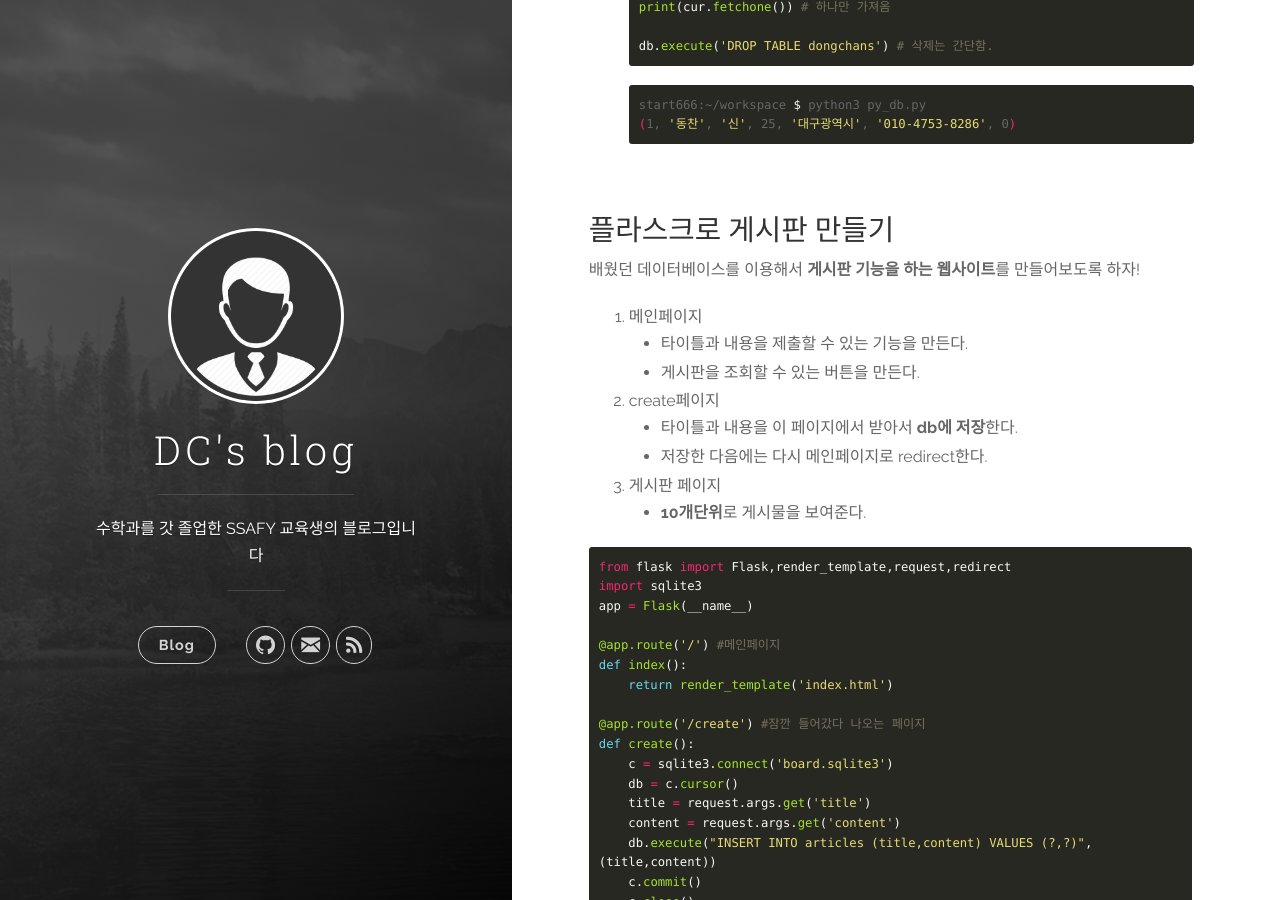
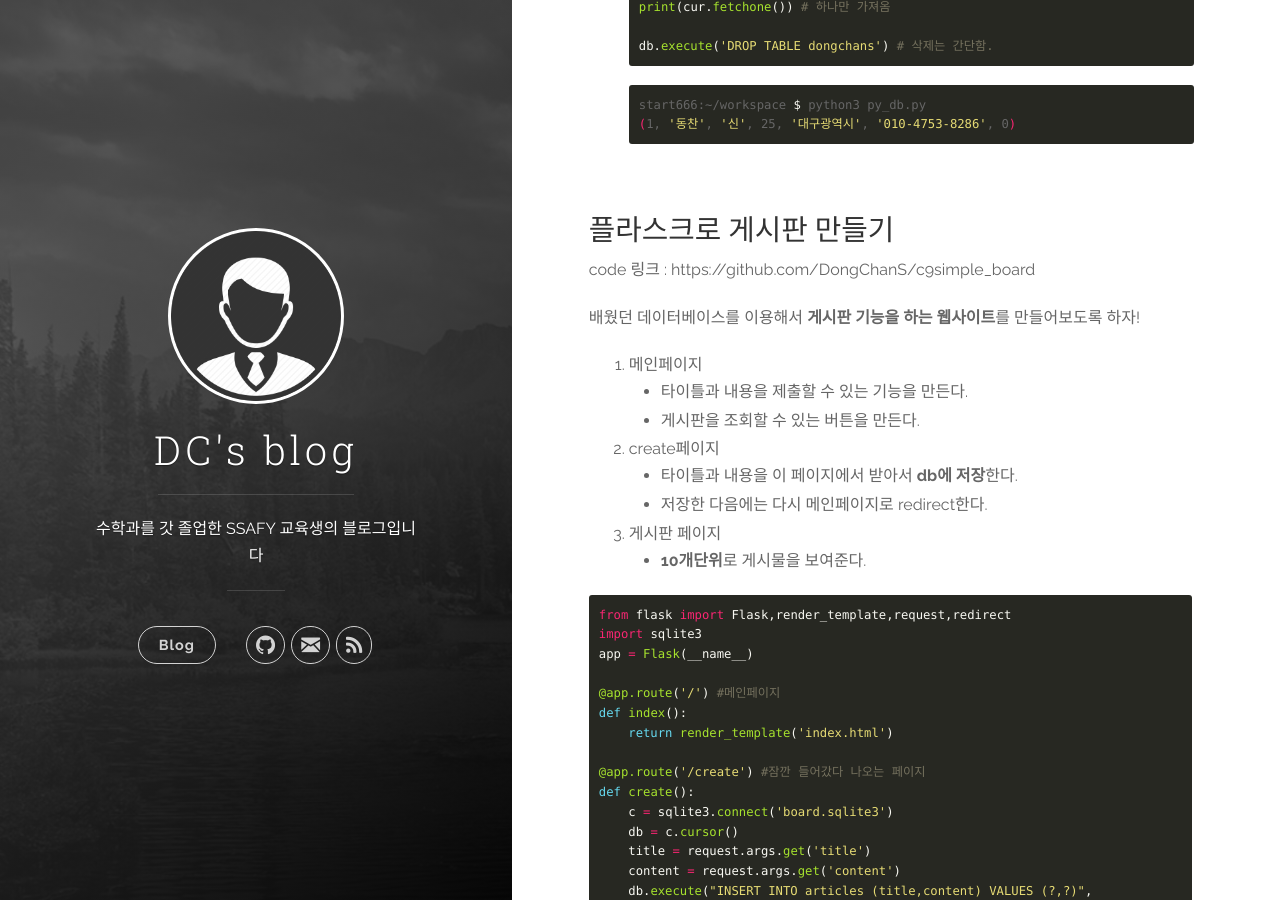
Before and after one commit to DongChanS/DongChanS.github.io, a Jekyll site: the page built from _posts/2019-01-31-25.md, in a window 1280 px wide and 900 px high, scrolled down 2039 px. Built offline with Jekyll 4.4.1, drawn with Linux system fonts in a browser that asks for light colours; comment, search, counter and statistics services are not loaded.

Commit message:
Update 2019-01-31-25.md

```diff
--- a/_posts/2019-01-31-25.md
+++ b/_posts/2019-01-31-25.md
@@ -108,6 +108,7 @@ sqlite3이라는 라이브러리를 통해 파이썬을 다룰 수 있다.
 <br>
 
 ### 플라스크로 게시판 만들기
+code 링크 : https://github.com/DongChanS/c9simple_board
 
 배웠던 데이터베이스를 이용해서 **게시판 기능을 하는 웹사이트**를 만들어보도록 하자!
 
```
